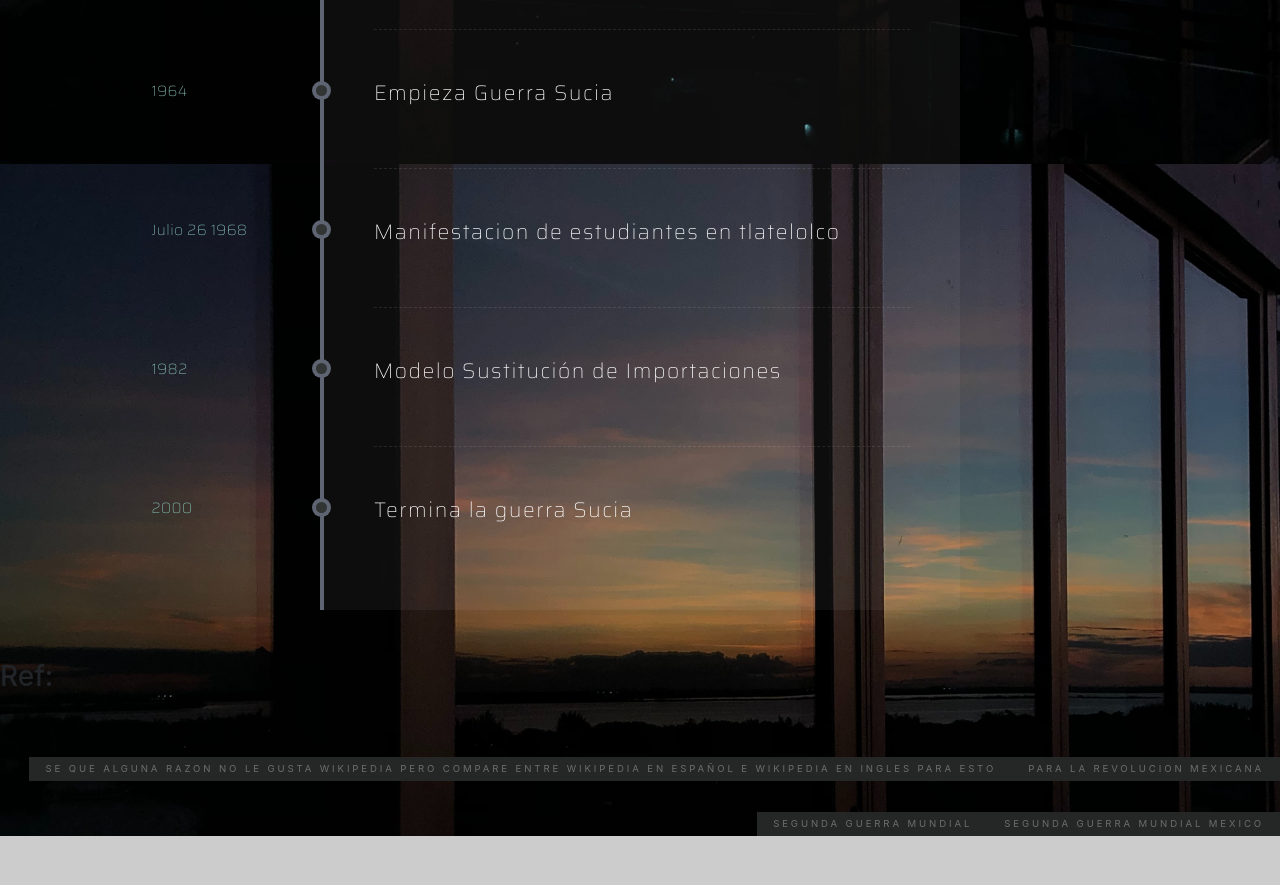
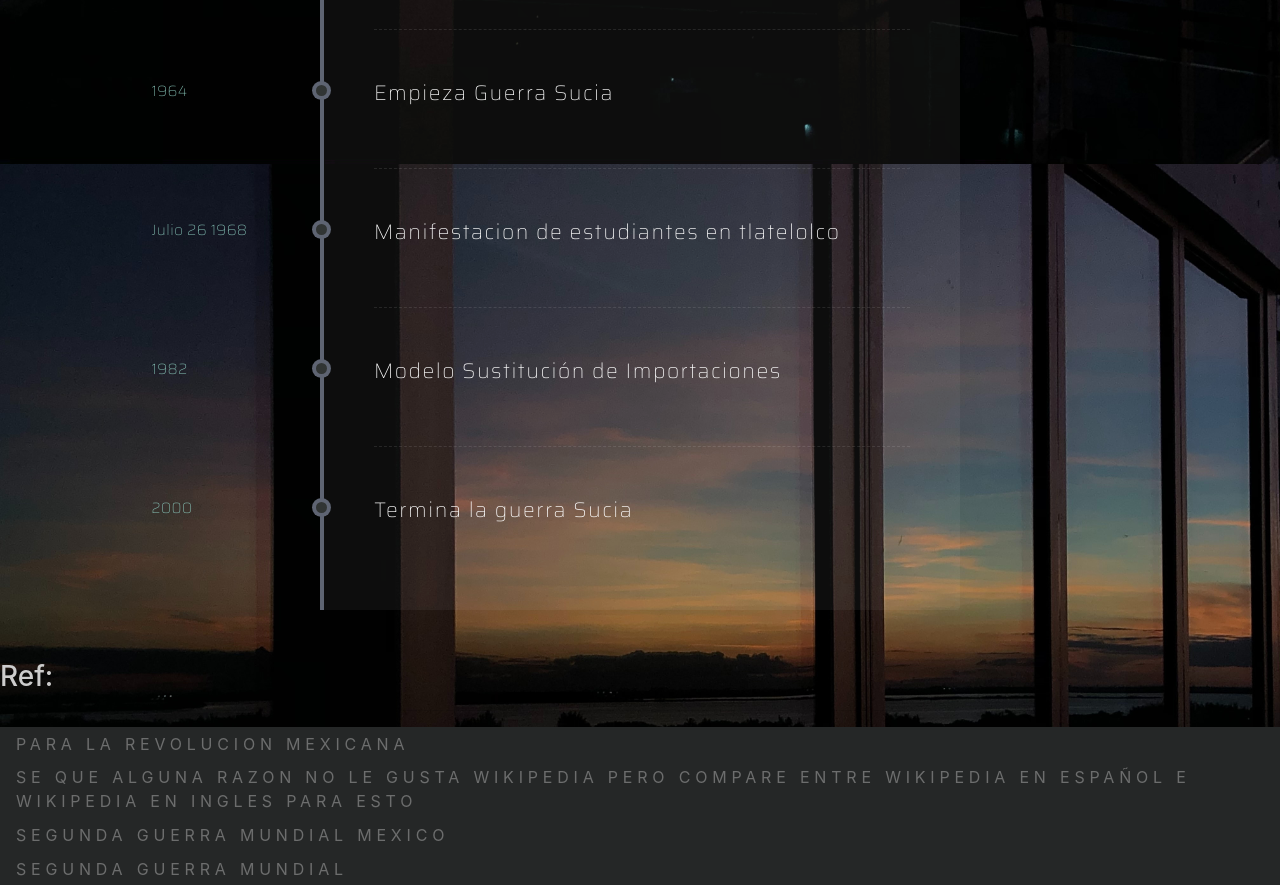
Before and after one commit to JAsaxon/JAsaxon.github.io, a plain HTML site: page index.html in a window 1280 px wide. Shown: the part 2716-3601 px from the top of the page. Before the commit the page ends 3552 px from the top, so only its background shows below. Drawn offline with nearby package versions, Linux system fonts and the light colour scheme; a web font is replaced by a local one.

Commit message:
Update index.css

```diff
--- a/index.css
+++ b/index.css
@@ -14,6 +14,10 @@ body {
 }
 body::-webkit-scrollbar {
   display: none;
+}
+a {
+  width: 100vw;
+  margin: 0;
 }
 p {
   font-weight: 300;
@@ -42,22 +46,23 @@ h1 {
   text-align: center;
 }
 a {
+  -moz-transition-duration: 500ms;
+  transition-duration: 500ms;
   color: #6c6d6d;
   text-decoration: none;
   text-transform: uppercase;
   display: block;
   letter-spacing: 0.3em;
-  font-size: 0.6em;
+  font-size: 1em;
   font-weight: 400;
   background: #252727;
   padding: 0.3rem 1rem;
-  margin: 1.9rem 0 0 0;
   float: right;
 }
 a:hover {
+  text-decoration: none;
   color: #ffffff;
-  background: #004ffc;
-  border-bottom: 0.35em solid black;
+  background: cadetblue;
 }
 .content {
   padding: 0 18px;
@@ -195,4 +200,17 @@ h1 {
   /* bring your own prefixes */
   transform: translate(-50%, -50%);
 }
+#Backtext {
+  align-self: center;
+  font-size: 1em;
+  color: #cccccc;
+  overflow: visible;
+}
+#Backtext > * {
+}
+#refe {
+  width: min-content;
+  position: relative;
+  left: 45vw;
+}
 /*ANIMATION*/
```
